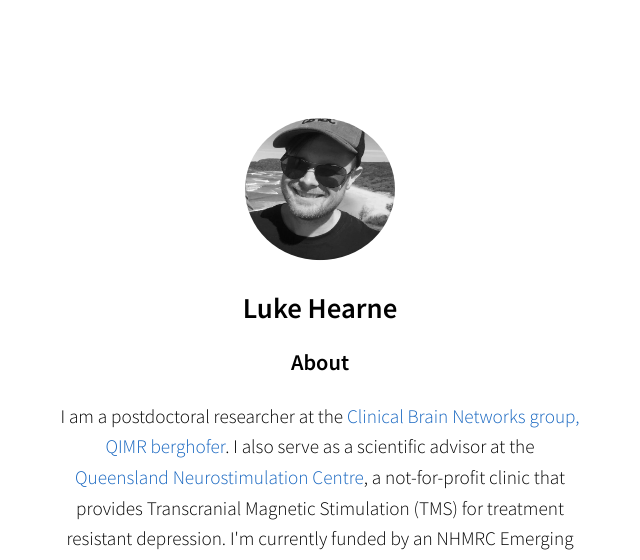
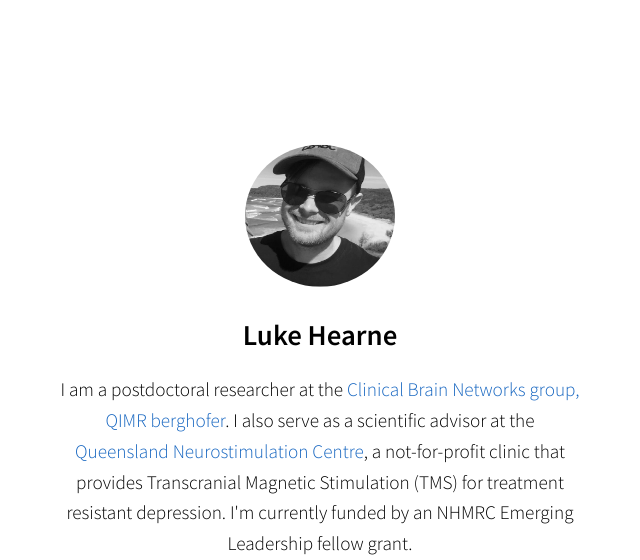
Before and after one commit to ljhearne/ljhearne.github.io, a plain HTML site: page index.html in a window 1280 px wide. Shown: the top 560 px of the page, without its empty margins (320-960 px from the left). Drawn offline with Linux system fonts and the light colour scheme; some icons are missing.

Commit message:
Update index.html

```diff
--- a/index.html
+++ b/index.html
@@ -46,7 +46,6 @@
       <!-- Text -->
       <h1>Luke Hearne</h1>
 
-      <h3>About</h3>
       <p>
         I am a postdoctoral researcher at the <a href="https://www.qimrberghofer.edu.au/our-research/mental-health-and-neuroscience/clinical-brain-networks/">Clinical Brain Networks group, QIMR berghofer</a>.
         I also serve as a scientific advisor at the <a href="https://qldneurostimulation.com.au/">Queensland Neurostimulation Centre</a>,
```
